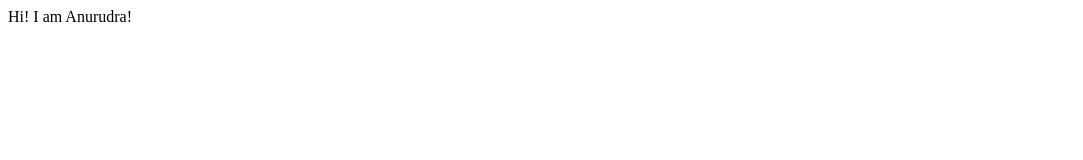
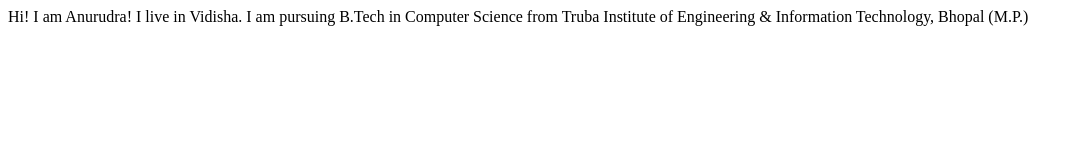
Before and after one commit to anurudra555/anurudra-site, a plain HTML site: page index.html in a window 1280 px wide. Shown: the whole page, without its empty margins (0-1083 px from the left). Drawn offline with Linux system fonts and the light colour scheme.

Commit message:
update text

```diff
--- a/index.html
+++ b/index.html
@@ -7,5 +7,8 @@
 </head>
 <body>
     Hi! I am Anurudra!
+    I live in Vidisha.
+    I am pursuing B.Tech in Computer Science from
+    Truba Institute of Engineering & Information Technology, Bhopal (M.P.)
 </body>
 </html>
```
